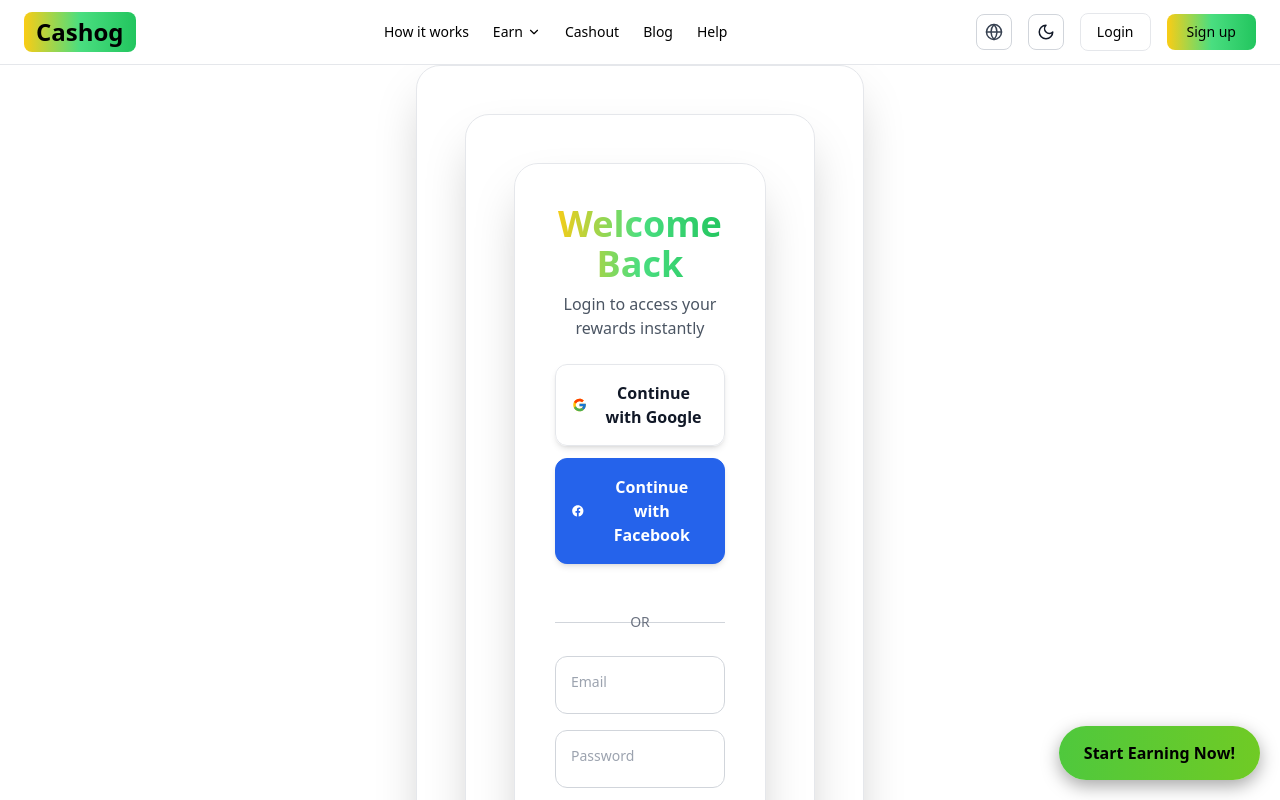
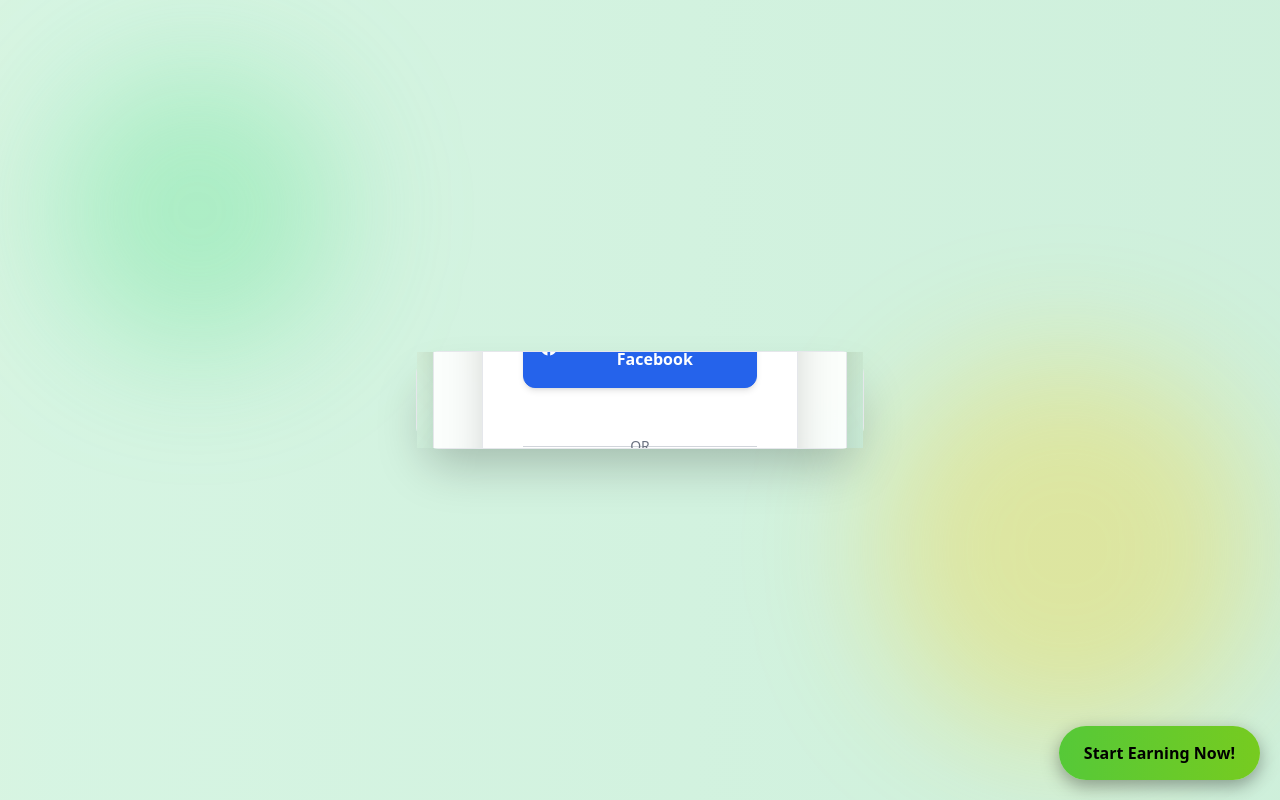
Before and after one commit to tool63/cashin, a Next.js app: page /login in a window 1280 px wide. Shown: the top 800 px of the page. Built offline with nearby package versions, Linux system fonts and the light colour scheme.

Commit message:
Update layout.tsx

```diff
--- a/app/(auth)/layout.tsx
+++ b/app/(auth)/layout.tsx
@@ -9,13 +9,21 @@ interface AuthLayoutProps {
 
 export default function AuthLayout({ children }: AuthLayoutProps) {
   return (
+    <div className="fixed inset-0 z-50 flex items-center justify-center bg-gray-50 dark:bg-[#070A14] overflow-hidden">
+      {/* Animated Background Layers */}
+      <div className="absolute inset-0 animate-gradient bg-gradient-to-r from-yellow-400 via-green-400 to-green-500 opacity-20 dark:opacity-10"></div>
+      <div className="absolute w-72 h-72 bg-green-400/30 rounded-full blur-3xl animate-float top-20 left-10"></div>
+      <div className="absolute w-96 h-96 bg-yellow-400/30 rounded-full blur-3xl animate-float animation-delay-2000 bottom-10 right-10"></div>
+
+      {/* Centered Modal Card */}
       <motion.div
         initial={{ opacity: 0, scale: 0.95 }}
         animate={{ opacity: 1, scale: 1 }}
         transition={{ duration: 0.3 }}
-      className="w-full max-w-md mx-auto bg-white dark:bg-[#0B0E1A] border border-gray-200 dark:border-gray-700 rounded-3xl shadow-2xl p-6 sm:p-12"
+        className="relative z-10 w-full max-w-md mx-4 bg-white/90 dark:bg-[#0B0E1A]/90 backdrop-blur-lg border border-gray-200 dark:border-gray-700 rounded-3xl shadow-2xl p-6 sm:p-12"
       >
         {children}
       </motion.div>
+    </div>
   );
 }
```
Lines whose indentation alone changed are shown as unchanged.
